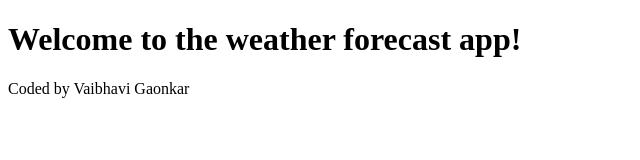
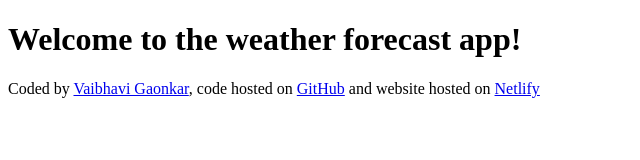
Before and after one commit to vaibhavi-2-0-2-3/wheather-forecast, a plain HTML site: page index.html in a window 1280 px wide. Shown: the whole page, without its empty margins (0-640 px from the left). Drawn offline with Linux system fonts and the light colour scheme.

Commit message:
added links to the footer

```diff
--- a/index.html
+++ b/index.html
@@ -3,10 +3,20 @@
   <head>
     <meta charset="UTF-8" />
     <meta name="viewport" content="width=device-width, initial-scale=1.0" />
-    <title>weather forecast</title>
+    <title>weather forecast App</title>
   </head>
   <body>
     <h1>Welcome to the weather forecast app!</h1>
-    <footer>Coded by Vaibhavi Gaonkar</footer>
+    <footer>
+      Coded by
+      <a href="https://github.com/XboxSignOut" target="_blank"
+        >Vaibhavi Gaonkar</a
+      >, code hosted on
+      <a href="https://github.com/XboxSignOut/wheather-forecast" target="_blank"
+        >GitHub</a
+      >
+      and website hosted on
+      <a href="https://sky-watch-app.netlify.app/" target="_blank">Netlify</a>
+    </footer>
   </body>
 </html>
```
